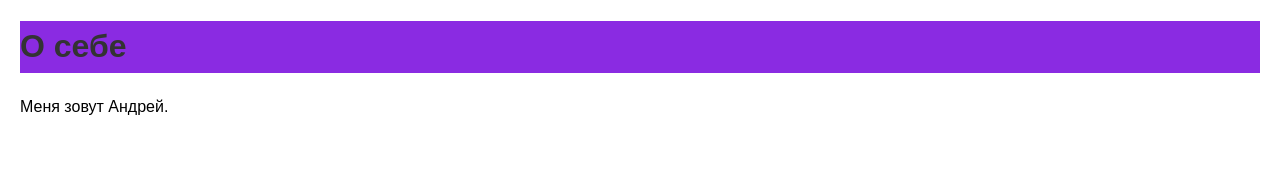
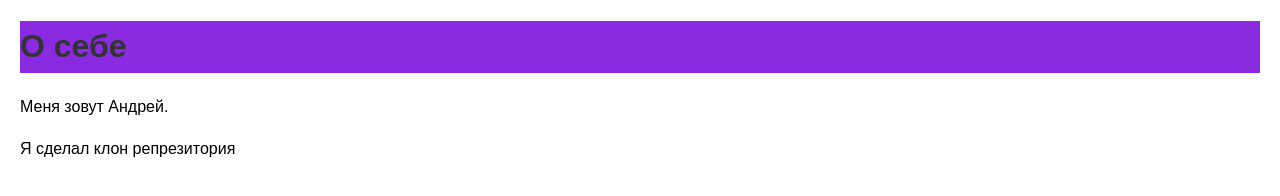
Before and after one commit to Packmangame/TRPO_pr4, a plain HTML site: page index.html in a window 1280 px wide. Drawn offline with Linux system fonts and the light colour scheme.

Commit message:
Два изменения

```diff
--- a/index.html
+++ b/index.html
@@ -9,5 +9,6 @@
 <body>
     <h1>О себе</h1>
     <p>Меня зовут Андрей.</p>
+    <p>Я сделал клон репрезитория</p>
 </body>
 </html>
```
Also changed, not shown: 1 other file.
